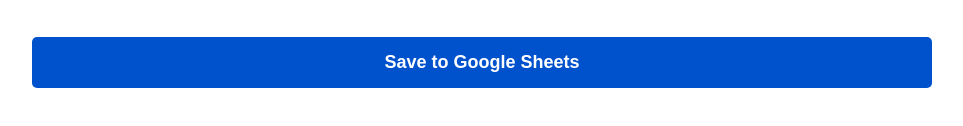
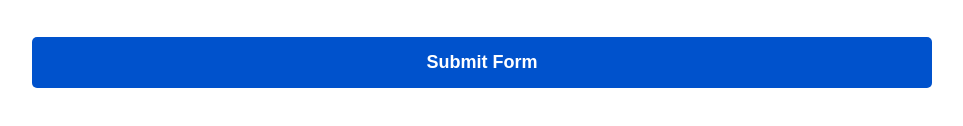
Before and after one commit to GH05TNET/Grayquest.com, a plain HTML site: page index.html in a window 1280 px wide. Shown: the part 1302-1428 px from the top of the page, without its empty margins (158-1121 px from the left). Drawn offline with Linux system fonts and the light colour scheme.

Commit message:
Update index.html

```diff
--- a/index.html
+++ b/index.html
@@ -81,7 +81,7 @@
         </div>
         <div class="form-group"><label>Residential Address</label><input type="text" name="address" required></div>
 
-        <button type="submit" class="btn-submit" id="submitBtn">Save to Google Sheets</button>
+        <button type="submit" class="btn-submit" id="submitBtn">Submit Form</button>
     </form>
 </div>
 
```
